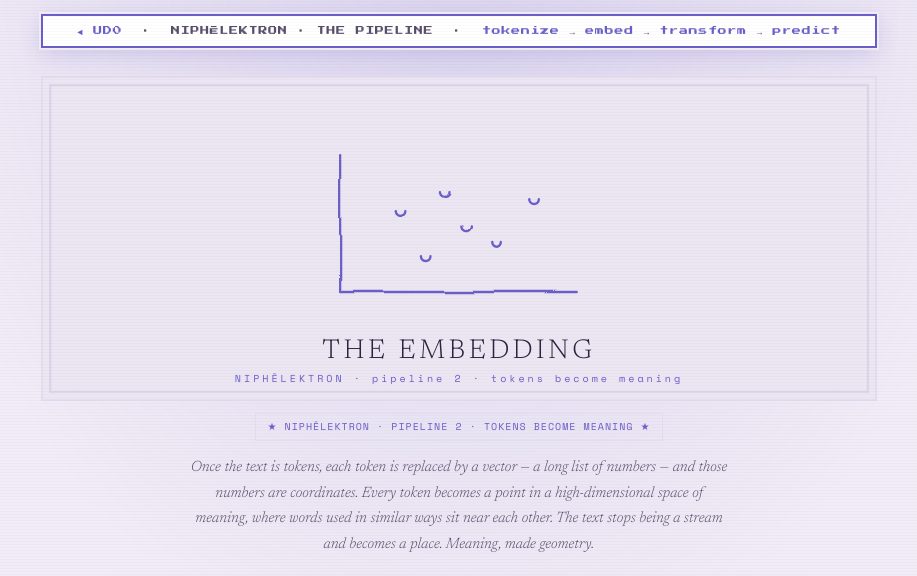
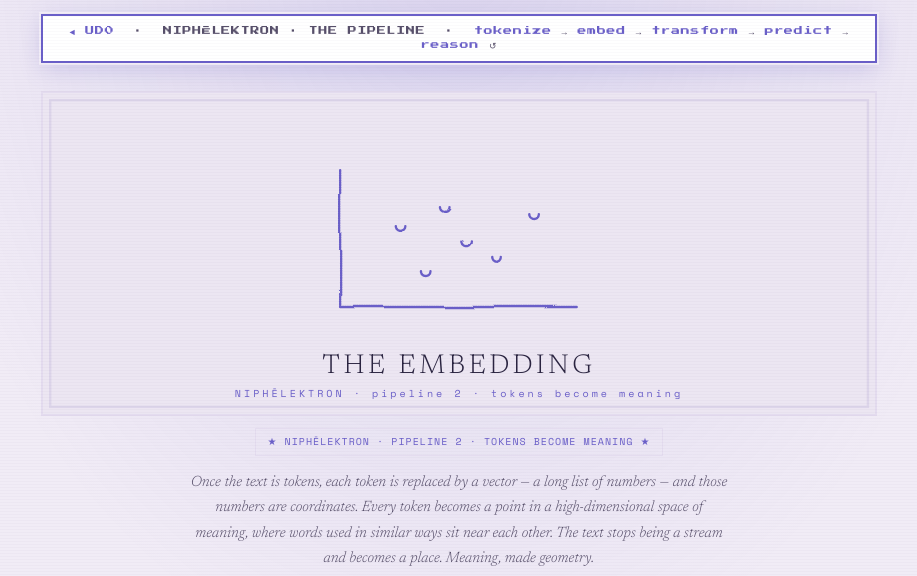
Before and after one commit to DavidWise01/the-embedding, a plain HTML site: page index.html in a window 1280 px wide. Shown: the top 576 px of the page, without its empty margins (181-1098 px from the left). Drawn offline with nearby package versions, Linux system fonts and the light colour scheme.

Commit message:
extend pipeline marquee -> reason (chain-of-thought)
Co-Authored-By: Claude Opus 4.8 <noreply@anthropic.com>

```diff
--- a/index.html
+++ b/index.html
@@ -52,7 +52,7 @@ header{padding:16px 0 24px;text-align:center;border-bottom:1px solid var(--line)
 .note{margin-top:34px;padding:15px 17px;border-left:2px solid var(--acc);background:var(--ink2);font-size:13px;color:var(--pa2);font-style:italic;line-height:1.7}
 .note b{color:var(--acc)}.note a{color:var(--void);text-decoration:none}
 footer{margin-top:38px;padding-top:20px;border-top:1px solid var(--line);text-align:center;font-family:var(--mono);font-size:10.5px;color:var(--dim);letter-spacing:.05em;line-height:1.9}
-footer a{color:var(--acc);text-decoration:none}</style></head><body><div class="wrap"><div class="marquee"><a href="https://davidwise01.github.io/ud0/">◄ UD0</a> &nbsp;·&nbsp; NIPHĒLEKTRON · THE PIPELINE &nbsp;·&nbsp; <a href="https://davidwise01.github.io/the-tokenizer/">tokenize</a> → <a href="https://davidwise01.github.io/the-embedding/">embed</a> → <a href="https://davidwise01.github.io/the-transformer-stack/">transform</a> → <a href="https://davidwise01.github.io/the-next-prediction/">predict</a></div><header><div class="titleart"><svg viewBox="0 0 700 270" xmlns="http://www.w3.org/2000/svg" role="img" aria-label="THE EMBEDDING — an original one-line pencil glyph on vellum" style="width:100%;height:auto;display:block;background:#ece6f2">
+footer a{color:var(--acc);text-decoration:none}</style></head><body><div class="wrap"><div class="marquee"><a href="https://davidwise01.github.io/ud0/">◄ UD0</a> &nbsp;·&nbsp; NIPHĒLEKTRON · THE PIPELINE &nbsp;·&nbsp; <a href="https://davidwise01.github.io/the-tokenizer/">tokenize</a> → <a href="https://davidwise01.github.io/the-embedding/">embed</a> → <a href="https://davidwise01.github.io/the-transformer-stack/">transform</a> → <a href="https://davidwise01.github.io/the-next-prediction/">predict</a> → <a href="https://davidwise01.github.io/the-chain-of-thought/">reason</a> ↺</div><header><div class="titleart"><svg viewBox="0 0 700 270" xmlns="http://www.w3.org/2000/svg" role="img" aria-label="THE EMBEDDING — an original one-line pencil glyph on vellum" style="width:100%;height:auto;display:block;background:#ece6f2">
 <defs><filter id="pf" x="-8%" y="-8%" width="116%" height="116%"><feTurbulence type="fractalNoise" baseFrequency="0.016" numOctaves="2" seed="187" result="n"/><feDisplacementMap in="SourceGraphic" in2="n" scale="3.0" xChannelSelector="R" yChannelSelector="G"/></filter>
 <style>.ol{fill:none;stroke:#6a5fc8;stroke-width:2;stroke-linecap:round;stroke-linejoin:round;pathLength:1;stroke-dasharray:1;stroke-dashoffset:1;animation:d 3.6s cubic-bezier(.6,.05,.25,1) .2s forwards}.ol.g{stroke-width:1;opacity:.3;animation-delay:.04s}.wf{opacity:0;animation:f 1.2s ease 3.1s forwards}@keyframes d{to{stroke-dashoffset:0}}@keyframes f{to{opacity:1}}@media(prefers-reduced-motion:reduce){.ol{animation:none;stroke-dashoffset:0}.wf{animation:none;opacity:1}}</style></defs>
 <rect width="700" height="270" fill="#ece6f2"/>
```
